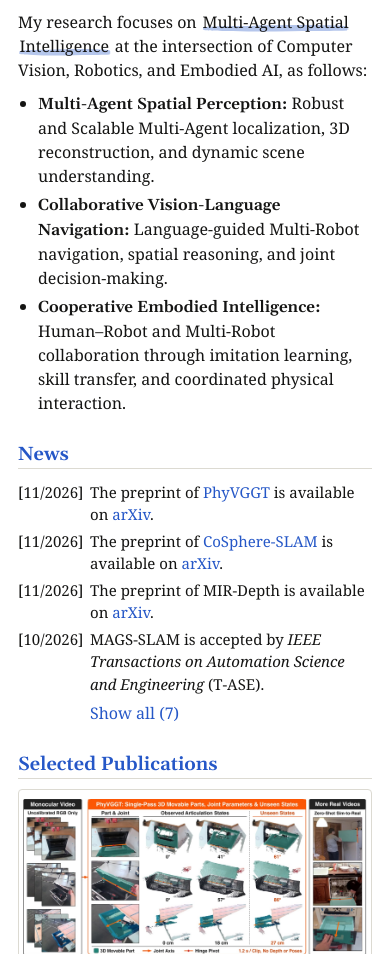
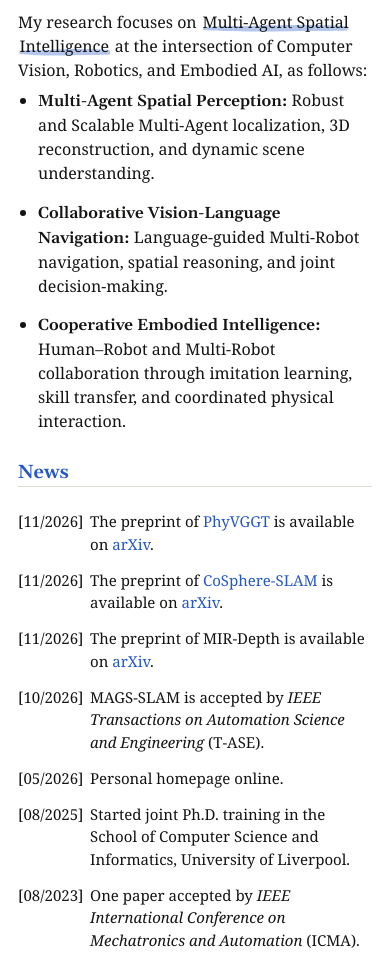
Before and after one commit to qishao11/qishao11.github.io, a plain HTML site: page index.html in a window 390 px wide. Shown: the part 800-1754 px from the top of the page. Drawn offline with nearby package versions, Linux system fonts and the light colour scheme.

Commit message:
Match list item spacing; show all news without toggle
Co-Authored-By: Claude Fable 5.2 <noreply@anthropic.com>

```diff
--- a/home.css
+++ b/home.css
@@ -119,27 +119,18 @@ section p { margin: 0 0 0.8em; }
   margin: 0;
   padding: 0;
   list-style: none;
+  max-height: 280px;
+  overflow-y: auto;
 }
 
 .news li {
   display: grid;
   grid-template-columns: 74px 1fr;
   gap: 8px;
-  padding: 1px 0;
+  margin-top: 0.9em;
 }
 
 .news .date { font-variant-numeric: tabular-nums; font-weight: 500; }
-.news.collapsed li:nth-child(n+5) { display: none; }
-.news-toggle {
-  margin: 4px 0 0 82px;
-  padding: 0;
-  border: 0;
-  background: none;
-  color: var(--brand);
-  font: inherit;
-  cursor: pointer;
-}
-.news-toggle:hover { color: var(--brand-hover); text-decoration: underline; }
 
 /* Publications */
 .pub {
@@ -147,7 +138,7 @@ section p { margin: 0 0 0.8em; }
   grid-template-columns: 300px 1fr;
   gap: 26px;
   align-items: center;
-  margin-bottom: 20px;
+  margin-top: 0.9em;
   font-size: 16px;
   line-height: 1.3;
 }
@@ -176,16 +167,15 @@ section p { margin: 0 0 0.8em; }
 
 /* Plain lists */
 .plain { margin: 0; padding-left: 20px; }
-.plain li { margin: 2px 0; }
-#bio p + .research { margin-top: -4px; }
-.research li { margin: 4px 0; }
+.plain li { margin: 0.9em 0 0; }
+#bio p + .research { margin-top: -0.5em; }
 
 /* Dated entries: education, experience */
 .entry {
   display: flex;
   justify-content: space-between;
   gap: 16px;
-  margin-bottom: 6px;
+  margin-top: 0.9em;
 }
 
 .entry .when { flex: none; font-variant-numeric: tabular-nums; }
@@ -238,13 +228,13 @@ footer {
   .header .role { font-size: 17px; margin-bottom: 10px; }
   .header p { font-size: 15px; }
   h2 { font-size: 19px; }
-  .news-toggle { margin-left: 72px; }
-  .news li { grid-template-columns: 66px 1fr; gap: 6px; font-size: 15px; padding: 2px 0; }
-  .pub, .project { grid-template-columns: 1fr; gap: 10px; margin-bottom: 28px; font-size: 15px; line-height: 1.4; }
+  .news { max-height: none; }
+  .news li { grid-template-columns: 66px 1fr; gap: 6px; font-size: 15px; }
+  .pub, .project { grid-template-columns: 1fr; gap: 10px; font-size: 15px; line-height: 1.4; }
+  .pub + .pub { margin-top: 28px; }
   .pub .title { font-size: 16px; line-height: 1.3; }
-  .entry { flex-direction: column; gap: 0; margin-bottom: 10px; }
+  .entry { flex-direction: column; gap: 0; }
   .entry .when { font-size: 15px; }
-  .plain li { margin: 4px 0; }
 }
 
 /* Hand-drawn blue brush stroke under key phrases (painted on load by index.html) */
--- a/index.html
+++ b/index.html
@@ -11,7 +11,7 @@
   <link rel="preconnect" href="https://fonts.googleapis.com">
   <link rel="preconnect" href="https://fonts.gstatic.com" crossorigin>
   <link rel="stylesheet" href="https://fonts.googleapis.com/css2?family=Gelasio:wght@600&display=swap">
-  <link rel="stylesheet" href="home.css?v=20261124f">
+  <link rel="stylesheet" href="home.css?v=20261124g">
 </head>
 
 <body>
@@ -71,7 +71,6 @@
         <li><span class="date">[08/2025]</span><span>Started joint Ph.D. training in the School of Computer Science and Informatics, University of Liverpool.</span></li>
         <li><span class="date">[08/2023]</span><span>One paper accepted by <em>IEEE International Conference on Mechatronics and Automation</em> (ICMA).</span></li>
       </ul>
-      <button type="button" class="news-toggle" id="news-toggle" hidden></button>
     </section>
 
     <!-- EDIT CONTENT: Publications -->
@@ -227,24 +226,6 @@
   <div class="zoom" id="zoom" aria-hidden="true"><img alt=""></div>
 
   <script>
-    (function () {
-      const SHOW = 4;
-      const list = document.getElementById('news-list');
-      const btn = document.getElementById('news-toggle');
-      const total = list.children.length;
-      if (total <= SHOW) return;
-      function render(open) {
-        list.classList.toggle('collapsed', !open);
-        btn.textContent = open ? 'Show less' : 'Show all (' + total + ')';
-        btn.setAttribute('aria-expanded', open);
-      }
-      btn.hidden = false;
-      btn.addEventListener('click', function () { render(list.classList.contains('collapsed')); });
-      render(false);
-    })();
-  </script>
-
-  <script>
     const zoom = document.getElementById('zoom');
     const zoomImg = zoom.querySelector('img');
     document.querySelectorAll('img[data-zoom]').forEach(function (img) {
```
